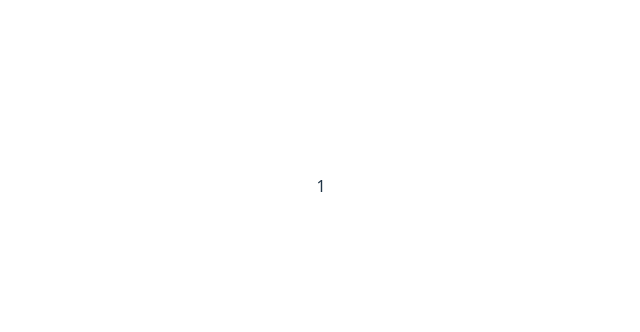
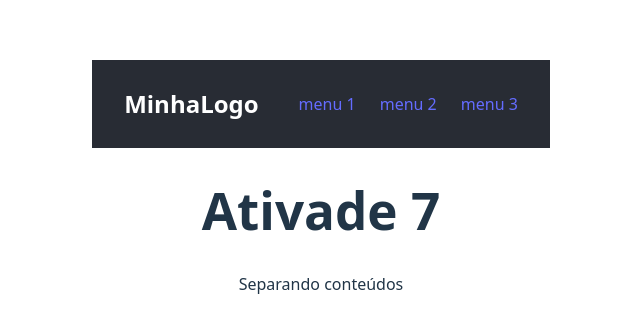
Before and after one commit to Marcelolinho/atividades-react, a React (Vite) app: page /07 in a window 1280 px wide. Shown: the part 214-546 px from the top of the page, without its empty margins (319-959 px from the left). Built offline with nearby package versions, Linux system fonts and the light colour scheme.

Commit message:
Finished the exercise

```diff
--- a/src/App.css
+++ b/src/App.css
@@ -33,10 +33,13 @@
   flex-direction: row;
   flex-wrap: wrap;
   justify-content: space-around;
+  gap: 1rem;
+  margin-top: 1rem;
 }
 
 .activities {
   border-radius: .5rem;
   background-color: #C7C8CC;
+  padding: 1rem;
   color: #242424;
 }
--- a/src/App.tsx
+++ b/src/App.tsx
@@ -43,12 +43,8 @@ function Home() {
               <h2>Atividade Ciclo de Vida</h2>
               <button className="activitie-button" onClick={() => navigate('/05')}>Atividade 05</button>
             </div>
-            <div className="activities" id="activitie-06">
+            <div className="activities" id="activitie-07">
               <h2>Atividade Componentização</h2>
-              <button className="activitie-button" onClick={() => navigate('/06')}>Atividade 06</button>
-            </div>
-            <div className="activities" id="activitie-07">
-              <h2>Atividade Props</h2>
               <button className="activitie-button" onClick={() => navigate('/07')}>Atividade 07</button>
             </div>
           </div>
--- a/src/activities/05/Atividade05.tsx
+++ b/src/activities/05/Atividade05.tsx
@@ -10,7 +10,7 @@ function Home05() {
     return (
       <>
         <main>
-          <h1>InputFocus e TimerV2</h1>
+          <h1>Monitor de Componentes e Cache de Dados</h1>
           <button onClick={() => navigate("cache")}>Cache</button>
           <button onClick={() => navigate("component")}>ComponentLifeCicle</button>
         </main>
--- a/src/activities/07/Atividade07.tsx
+++ b/src/activities/07/Atividade07.tsx
@@ -1,7 +1,15 @@
-
+import Header from "./Components/Header"
 
 function Atividade07() {
-    return 1
+    return (
+        <div>
+          <Header />
+          <main>
+            <h1>Ativade 7</h1>
+            <p>Separando conteúdos</p>
+          </main>
+        </div>
+      )
 }
 
 export default Atividade07
--- /dev/null
+++ b/src/activities/07/Components/Header.tsx
@@ -0,0 +1,12 @@
+import Logo from "./Logo";
+import NavMenu from "./NavMenu";
+import "./styles.css";
+
+export default function Header() {
+  return (
+    <header className="header">
+      <Logo />
+      <NavMenu />
+    </header>
+  )
+}
--- /dev/null
+++ b/src/activities/07/Components/Logo.tsx
@@ -0,0 +1,9 @@
+import "./styles.css";
+
+export default function Logo() {
+  return (
+    <div className="logo">
+      <span>MinhaLogo</span>
+    </div>
+  )
+}
--- /dev/null
+++ b/src/activities/07/Components/NavMenu.tsx
@@ -0,0 +1,13 @@
+import "./styles.css";
+
+export default function NavMenu() {
+  return (
+    <nav>
+      <ul className="menu">
+        <li><a>menu 1</a></li>
+        <li><a>menu 2</a></li>
+        <li><a>menu 3</a></li>
+      </ul>
+    </nav>
+  )
+}
--- /dev/null
+++ b/src/activities/07/Components/styles.css
@@ -0,0 +1,20 @@
+.menu {
+  display: flex;
+  gap: 1.5rem;
+  list-style: none;
+  cursor: pointer;
+}
+
+.logo {
+  font-size: 1.5rem;
+  font-weight: bold;
+}
+
+.header {
+  display: flex;
+  align-items: center;
+  justify-content: space-between;
+  padding: 1rem 2rem;
+  background-color: #282c34;
+  color: #fff;
+}
```
